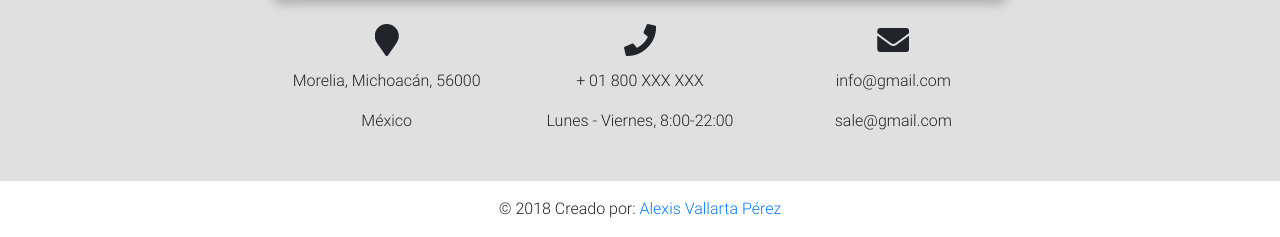
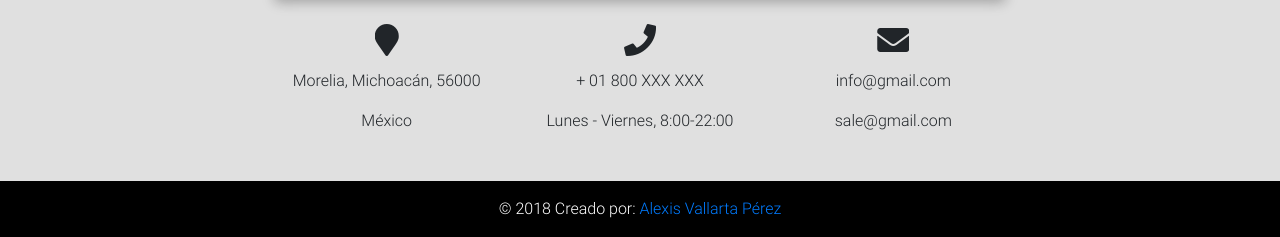
Before and after one commit to alevallarta/AVAP, a plain HTML site: page index.html in a window 1280 px wide. Shown: the part 2595-2832 px from the top of the page. Drawn offline with nearby package versions, Linux system fonts and the light colour scheme.

Commit message:
style update 5

```diff
--- a/css/style.css
+++ b/css/style.css
@@ -26,7 +26,7 @@
     background-color: black;
     opacity: 0.6;
     z-index: 1;
-    top:8vh;
+    top:15vh;
     overflow: hidden;
 }
 .welcome-text{
@@ -73,3 +73,9 @@
     width:100%;
     position:absolute;
   }
+  /* FOOTER */
+  .footer-copyright{
+      background-color: #000000;
+      color: #ffffff;
+
+  }
```
